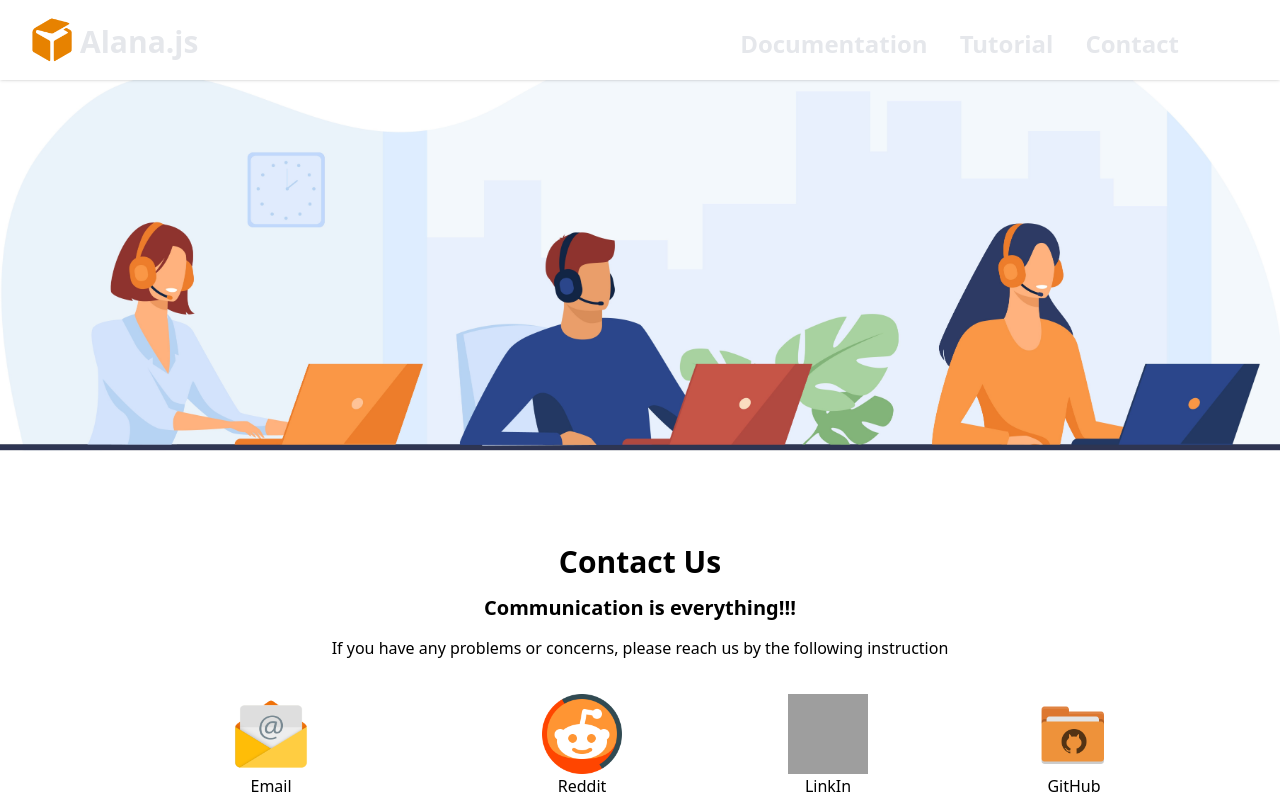
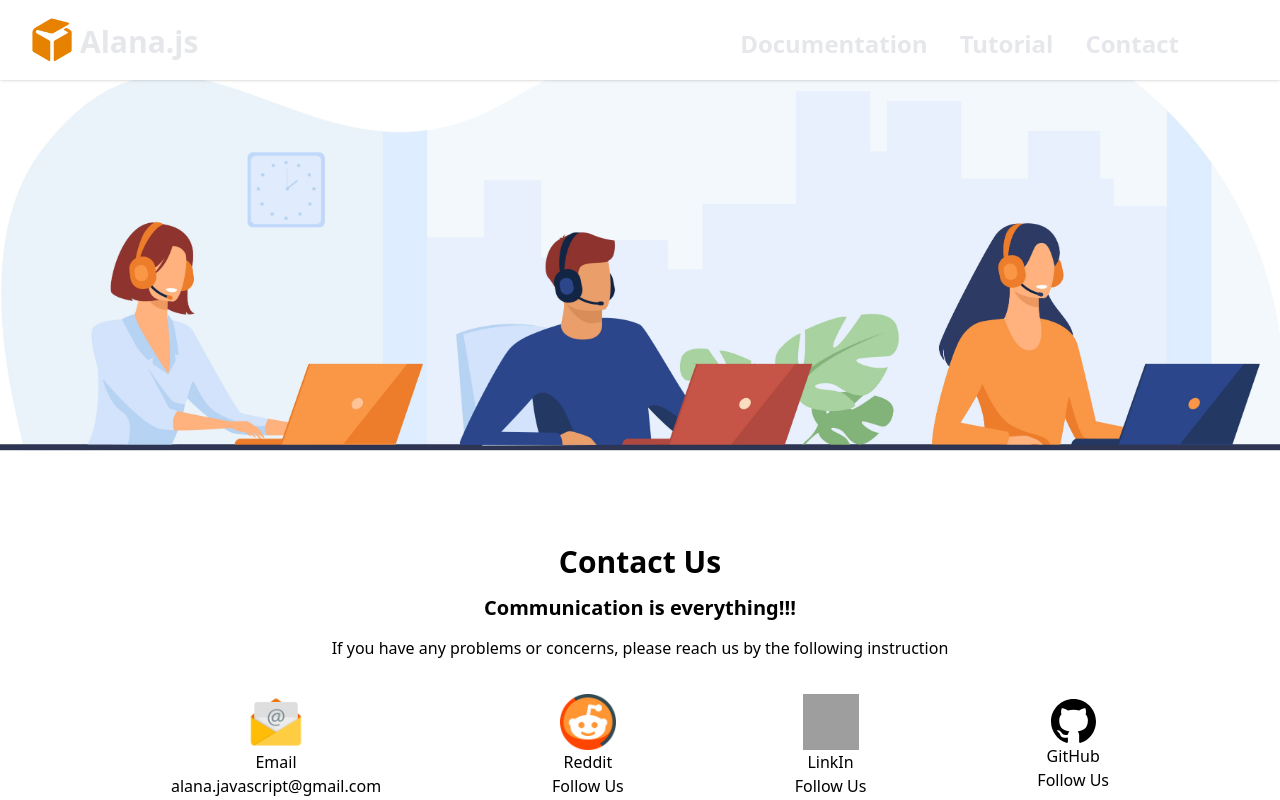
Before and after one commit to alanajs/Demo-Site, a Next.js app: page /contactpage in a window 1280 px wide. Shown: the top 800 px of the page. Built offline with nearby package versions, Linux system fonts and the light colour scheme; grey boxes are pictures that could not be loaded.

Commit message:
fixed icons

```diff
--- a/components/Team.js
+++ b/components/Team.js
@@ -1,10 +1,6 @@
 import React from 'react';
 import Link from 'next/link'
 import Image from 'next/image'
-// import AL from '../public/Amy.jpg';
-// import TK from '../public/Tin.jpeg';
-// import JH from './JaeHyun.png';
-// import EL from '../public/eugene.png';
 import GithubIcon from './GithubIcon.js';
 import LinkedinIcon from './LinkedinIcon.js';
 
--- a/pages/contactpage.js
+++ b/pages/contactpage.js
@@ -1,6 +1,8 @@
 import Head from 'next/head'
 import React from 'react';
 import Link from 'next/link'
+import GithubIcon from '../components/GithubIcon';
+import Linkedin from '../public/LI-In-Bug.png';
 
 function ContactPage() {
     return (
@@ -19,22 +21,22 @@ function ContactPage() {
                 <p>If you have any problems or concerns, please reach us by the following instruction</p>
                 <div class='flex flex-row justify-evenly py-5'>
                     <div class='flex flex-col justify-center items-center'>
-                        <img class='w-20 h-20' src='./email.png'/>
+                        <img class='w-14 h-14' src='./email.png'/>
                         <p>Email</p>
                         <a href='mailto:alana.javascript@gmail.com'>alana.javascript@gmail.com</a>
                     </div>
                     <div class='flex flex-col justify-center items-center'>
-                        <img class='w-20 h-20' src='./reddit.png'/>
+                        <img class='w-14 h-14' src='./reddit.png'/>
                         <p>Reddit</p>
                         <a href='https://www.reddit.com/user/alana_js'>Follow Us</a>
                     </div>
                     <div class='flex flex-col justify-center items-center'>
-                        <img class='w-20 h-20' src='./linkIn.png'/>
+                        <img class='w-14 h-14' src='./linkIn.png'/>
                         <p>LinkIn</p>
                         <a href='https://www.linkedin.com/in/tin-khin/'>Follow Us</a>
                     </div>
                     <div class='flex flex-col justify-center items-center'>
-                        <img class='w-20 h-20' src='./github.png'/>
+                        <GithubIcon dark={true}/>
                         <p>GitHub</p>
                         <a href='https://github.com/oslabs-beta/Alana.js'>Follow Us</a>
                     </div>
```
